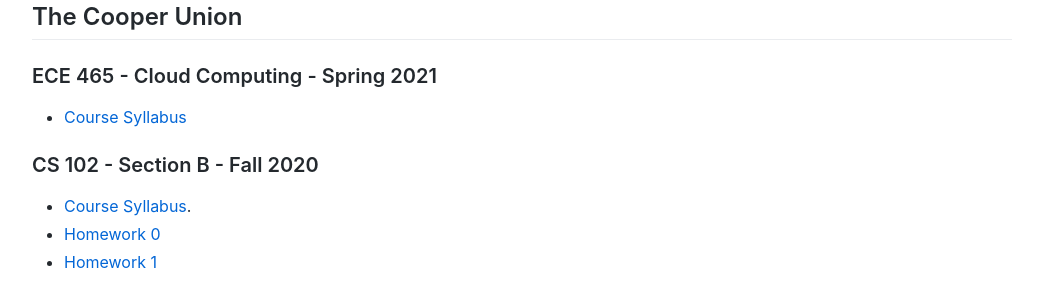
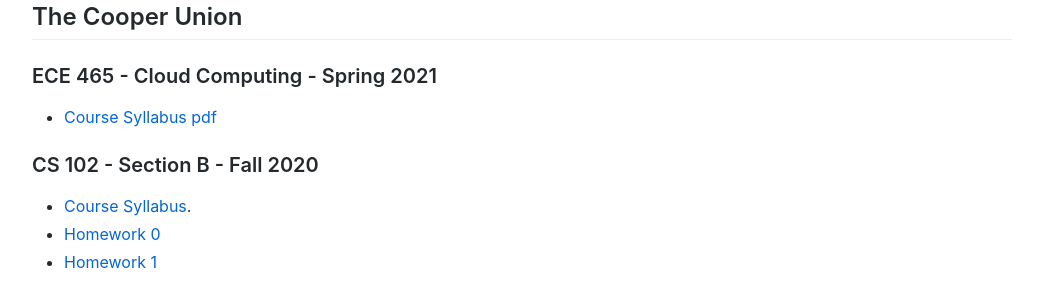
Before and after one commit to robmarano/robmarano.github.io, a Jekyll site: the page built from index.md, in a window 1280 px wide. Shown: the part 179-479 px from the top of the page, without its empty margins (118-1161 px from the left). Built offline with Jekyll 4.4.1, drawn with Linux system fonts in a browser that asks for light colours; comment, search, counter and statistics services are not loaded; our own code applies the rules of GitHub Pages for plain Markdown files.

Commit message:
Added pdf link for ece465 syllabus

```diff
--- a/index.md
+++ b/index.md
@@ -7,7 +7,7 @@ layout: default
 ## The Cooper Union
 
 ### ECE 465 - Cloud Computing - Spring 2021
-* [Course Syllabus](./courses/ece465/ece465_syllabus_spring_2021.html)
+* [Course Syllabus](./courses/ece465/ece465_syllabus_spring_2021.html) [pdf](./courses/ece465/ece465_syllabus_spring_2021.pdf)
 
 ### CS 102 - Section B - Fall 2020
 * [Course Syllabus](./courses/cs102/cs102-syllabus-fall-2020.html).
```
